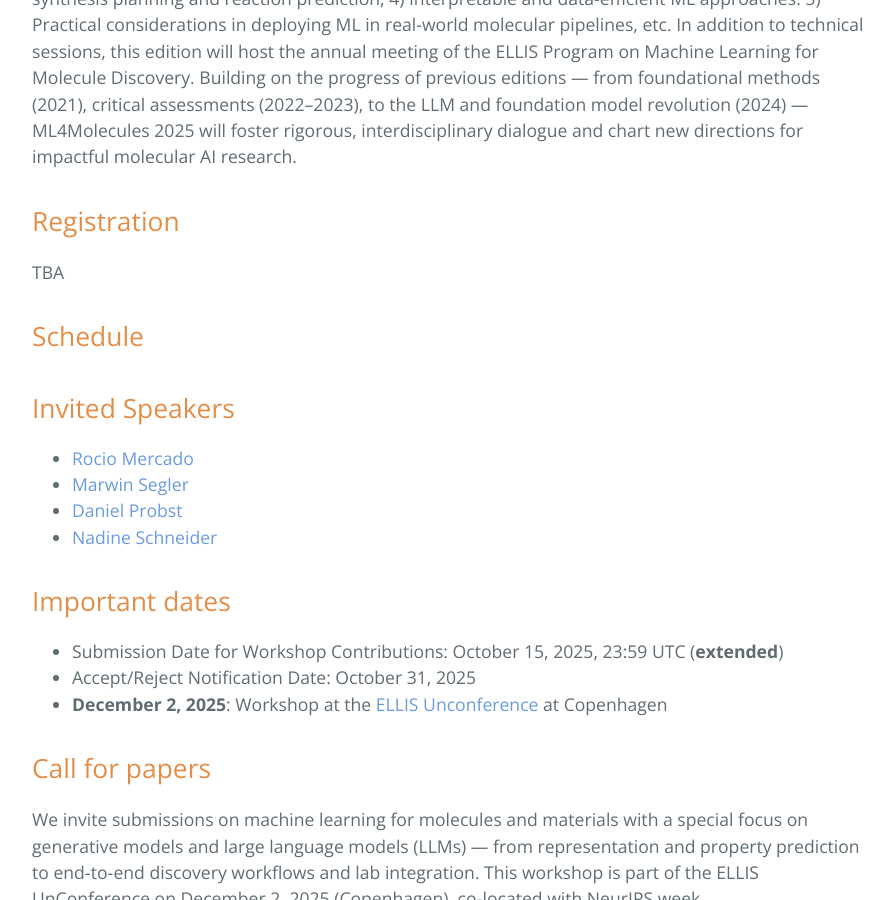
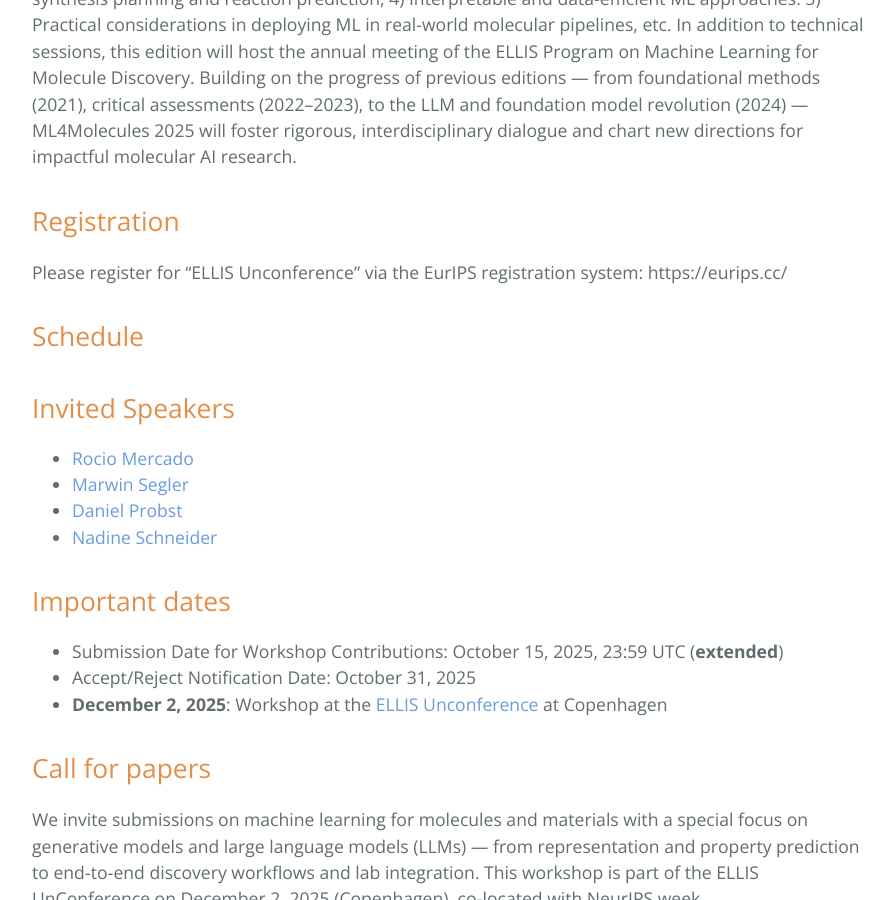
Before and after one commit to moleculediscovery/workshop2025, a Jekyll site: the page built from index.md, in a window 1280 px wide and 900 px high, scrolled down 899 px. Shown: the whole window, without its empty margins (192-1085 px from the left). Built offline with Jekyll 4.4.1, drawn with Linux system fonts in a browser that asks for light colours; our own code applies the rules of GitHub Pages for plain Markdown files.

Commit message:
Update index.md

```diff
--- a/index.md
+++ b/index.md
@@ -6,7 +6,7 @@
 This will be the 5th-year edition of the ML4Molecules workshop organized by the ELLIS research program on "Machine Learning for Molecule Discovery". This research program brings together a pan-European community dedicated to accelerating molecular discovery through cutting-edge AI. The meeting will serve as a key opportunity for members and collaborators to present their latest research in the area, exchange insights, coordinate research efforts, and align on strategic goals. ML4Molecules 2025 will focus on the latest developments in generative models, large language models (LLMs), and scalable AI systems for applications in chemistry, drug discovery, and materials science. We will explore topics such as: 1) Foundation and diffusion models for molecule generation, 2) Cross-modal and cross-domain learning (e.g., text, structure, experimental data), 3) AI-driven synthesis planning and reaction prediction, 4) Interpretable and data-efficient ML approaches. 5) Practical considerations in deploying ML in real-world molecular pipelines, etc. In addition to technical sessions, this edition will host the annual meeting of the ELLIS Program on Machine Learning for Molecule Discovery. Building on the progress of previous editions — from foundational methods (2021), critical assessments (2022–2023), to the LLM and foundation model revolution (2024) — ML4Molecules 2025 will foster rigorous, interdisciplinary dialogue and chart new directions for impactful molecular AI research.
 
 ## Registration
-TBA
+Please register for "ELLIS Unconference" via the EurIPS registration system: https://eurips.cc/
 
 ## Schedule
 
```
